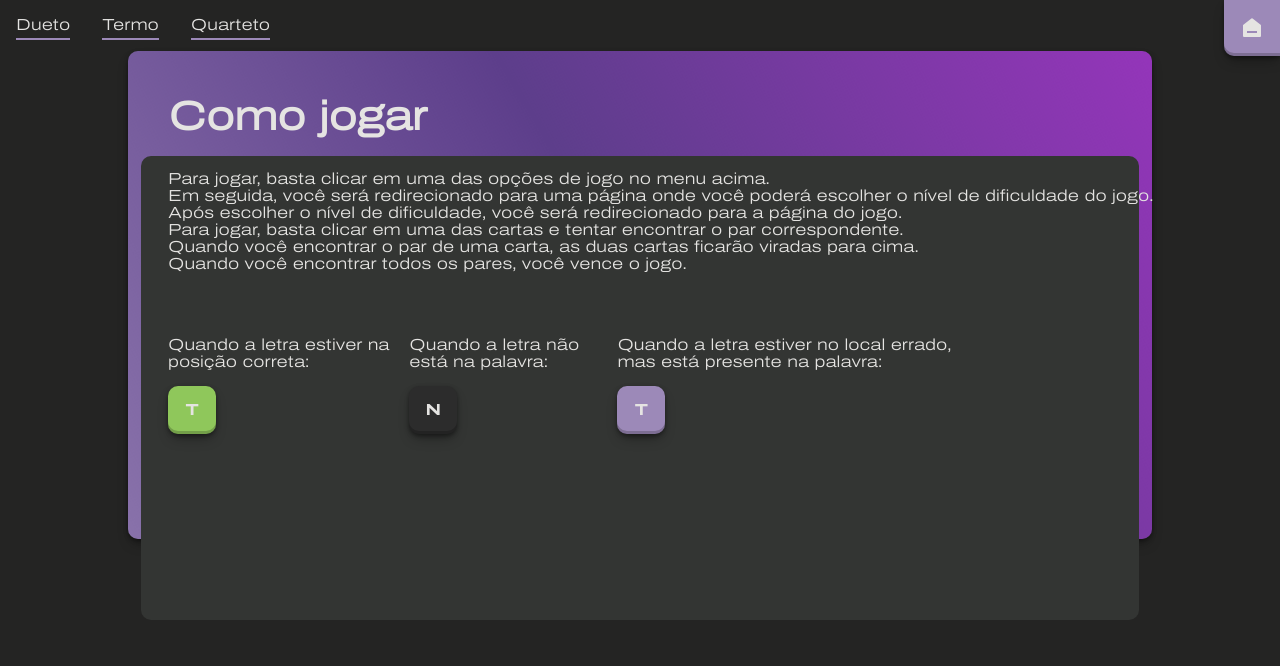
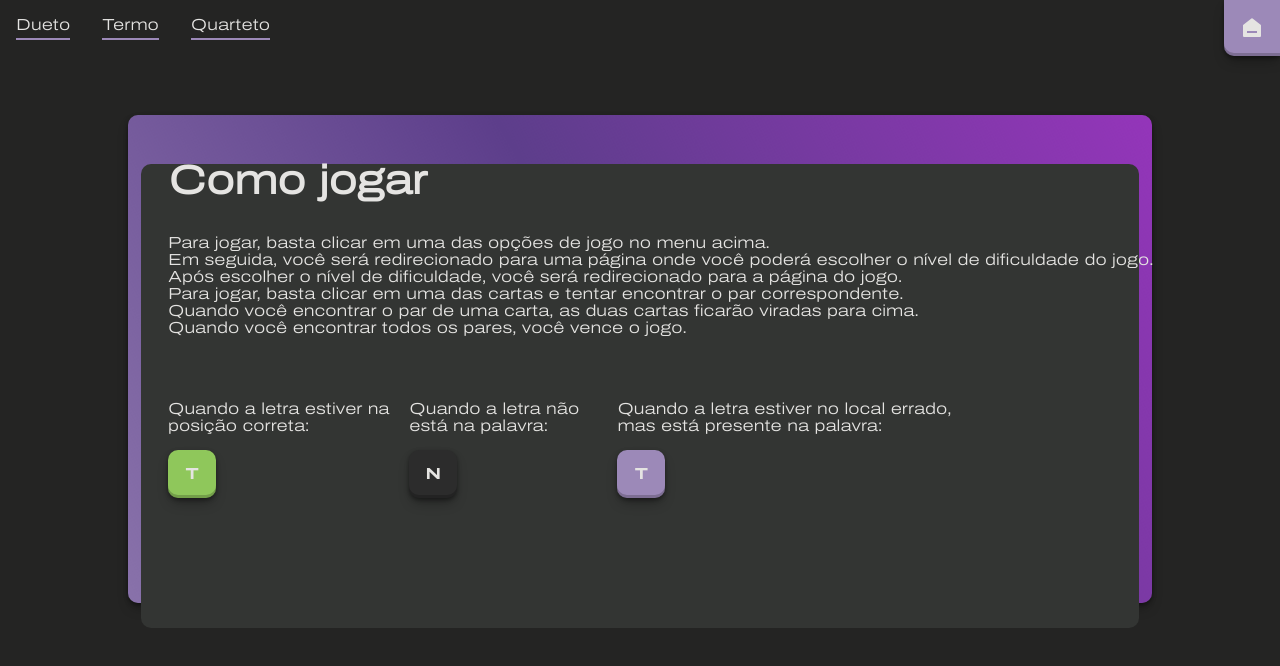
Before and after one commit to GustavoAbreu01/Termo-74, a React (Create React App) app: page / in a window 1280 px wide. Shown: the top 666 px of the page. Built offline with nearby package versions, Linux system fonts and the light colour scheme.

Commit message:
Home consertada

```diff
--- a/src/pages/home/Home.css
+++ b/src/pages/home/Home.css
@@ -19,6 +19,7 @@
     align-items: center;
     justify-content: center;
     width: 80%;
+    margin-top: 4rem;
     height: 30.5rem;
     background-color: var(--jet);
     overflow: hidden;
@@ -33,7 +34,7 @@
     border-radius: 10px;
     position: fixed;
     width: 78%;
-    top: 19.5%;
+    top: 20.5%;
     height: 29rem;
     left: 11%;
 }
--- a/src/pages/termo/Termo.js
+++ b/src/pages/termo/Termo.js
@@ -67,7 +67,6 @@ function Termo() {
   };
 
   const changeRows = () => {
-
     setCurrentChance(currentChance + 1);
   };
 
```
